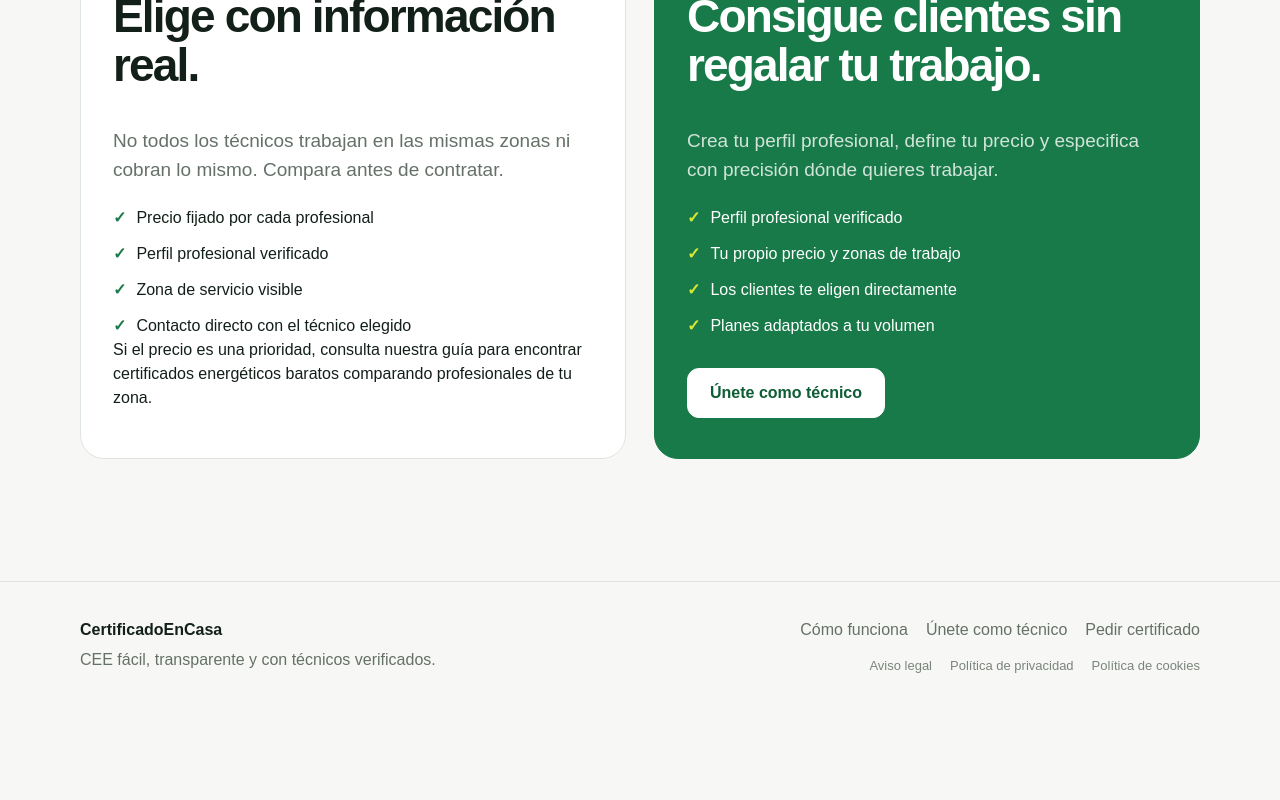
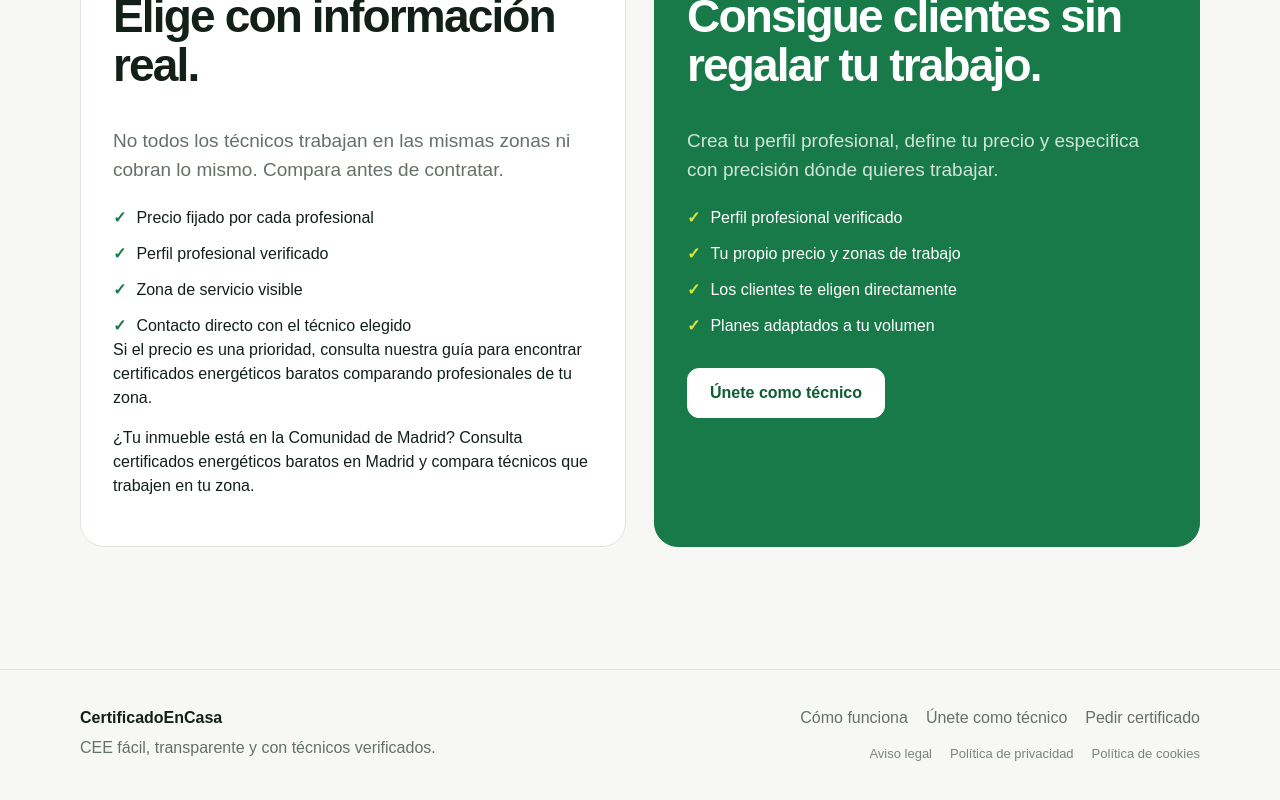
Before and after one commit to Javimenmes96/CertificadoEnCasa, a Next.js app: page / in a window 1280 px wide. Shown: the part 1720-2520 px from the top of the page. Before the commit the page ends 2432 px from the top, so only its background shows below. Built offline with nearby package versions, Linux system fonts and the light colour scheme.

Commit message:
SEO: enlazar landing de Madrid desde la home

```diff
--- a/app/page.tsx
+++ b/app/page.tsx
@@ -84,6 +84,13 @@ export default function HomePage() {
               Si el precio es una prioridad, consulta nuestra guía para encontrar {" "}
               <Link href="/certificados-energeticos-baratos">certificados energéticos baratos</Link> comparando profesionales de tu zona.
             </p>
+            <p>
+              ¿Tu inmueble está en la Comunidad de Madrid? Consulta {" "}
+              <Link href="/certificado-energetico-barato-madrid">
+                certificados energéticos baratos en Madrid
+              </Link>{" "}
+              y compara técnicos que trabajen en tu zona.
+            </p>
           </div>
           <div className="panel highlight">
             <span className="eyebrow">Para técnicos</span>
```
